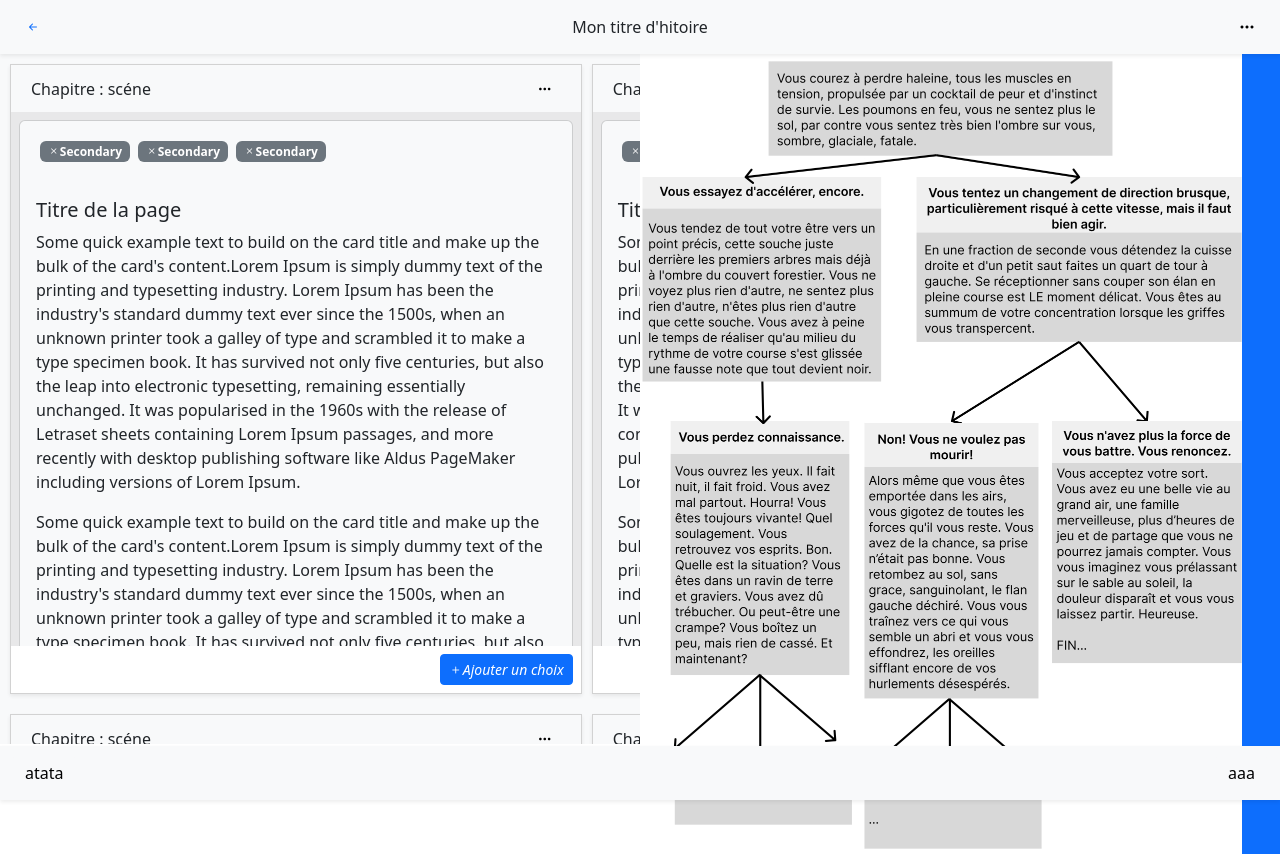
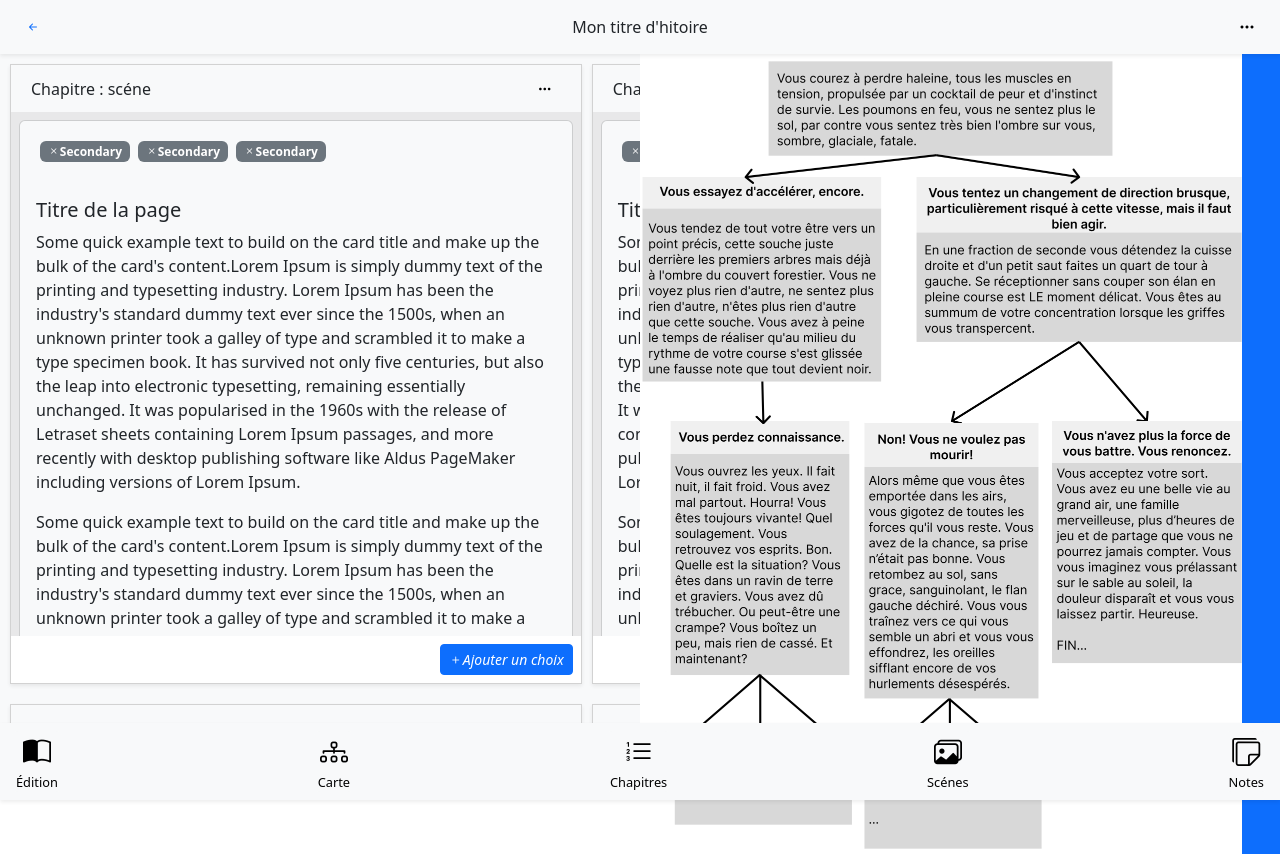
Before and after one commit to SaraPardo03/ariane, a React (Vite) app: page /story/1 in a window 1280 px wide. Built offline with nearby package versions, Linux system fonts and the light colour scheme; no server answers.

Commit message:
add a footer nav component in storyPage

```diff
--- a/src/App.jsx
+++ b/src/App.jsx
@@ -1,4 +1,3 @@
-import "./sass/main.scss";
 import { Link, RouterProvider, createBrowserRouter, NavLink, Outlet, useNavigation, defer } from 'react-router-dom';
 import { Button } from 'react-bootstrap';
 import { ErrorPage } from './pages/ErrorPage';
--- a/src/components/StoryFooterMainNav.jsx
+++ b/src/components/StoryFooterMainNav.jsx
@@ -5,9 +5,26 @@ function StoryFooterMainNav() {
 
 	return <nav className="navbar shadow-sm bg-light fixed-bottom">
 	  <form className="container-fluid">
-	  	<button type="button" className="btn btn-light">atata</button>
-	  	<div></div>
-	  	<button type="button" className="btn btn-light">aaa</button>
+	  	<button type="button" className="btn btn-light px-1 py-0 m-0 text-center border-0">
+	  			<i class="fs-3 bi bi-book-half"></i>
+	  			<div className="story-footer-button-text">Édition</div>
+	  	</button>
+	  	<button type="button" className="btn btn-light px-1 py-0 m-0 text-center border-0">
+	  			<i className="fs-3 bi bi-diagram-3"></i>
+	  			<div className="story-footer-button-text">Carte</div>
+	  	</button>
+	  	<button type="button" className="btn btn-light px-1 py-0 m-0 text-center border-0">
+	  			<i className="fs-3 bi bi-list-ol"></i>
+	  			<div className="story-footer-button-text">Chapitres</div>
+	  	</button>
+	  	<button type="button" className="btn btn-light px-1 py-0 m-0 text-center border-0">
+	  			<i className="fs-3 bi bi-images"></i>
+	  			<div className="story-footer-button-text">Scénes</div>
+	  	</button>
+	  	<button type="button" className="btn btn-light px-1 py-0 m-0 text-center border-0">
+	  			<i className="fs-3 bi bi-stickies"></i>
+	  			<div className="story-footer-button-text">Notes</div>
+	  	</button>
 	  </form>
 	</nav>;
 }
--- a/src/main.jsx
+++ b/src/main.jsx
@@ -3,6 +3,7 @@ import ReactDOM from 'react-dom/client';
 import App from './App.jsx';
 import 'bootstrap/dist/css/bootstrap.min.css';
 import 'bootstrap-icons/font/bootstrap-icons.scss';
+import "./sass/main.scss";
 
 ReactDOM.createRoot(document.getElementById('root')).render(
   <React.StrictMode>
--- a/src/sass/main.scss
+++ b/src/sass/main.scss
@@ -1,15 +1,12 @@
-$mainNavHeight: 110px;
+$mainNavHeight: 120px;
 $cardPagePadding:10px;
 $cardPagePaddingFirstAndLast: 5px;
 $pagesListFollowingToShow: calc(20px + 2*$cardPagePadding);
 $pageListeHeight: calc(100dvh - calc($mainNavHeight + $pagesListFollowingToShow));
 
-/*
-$mainNavHeight: 60px;
-$pagesListFollowingToShow: calc(20px);
-$pageListeHeight: calc(100dvh - calc($mainNavHeight + $pagesListFollowingToShow));
-*/
-
+.story-footer-button-text{
+    font-size: 0.8rem;
+}
 
 .story-container{
     min-height: calc(100dvh - $mainNavHeight);
@@ -58,11 +55,6 @@ $pageListeHeight: calc(100dvh - calc($mainNavHeight + $pagesListFollowingToShow)
     overflow-y: auto;
     scrollbar-width: thin
 }
-
-.story-map-container{
-    height: 200px;
-}
-
 
 //SCROLL SNAP VERTICAL AND HORIZONTAL
 .scrollbar-snap-y{
```
